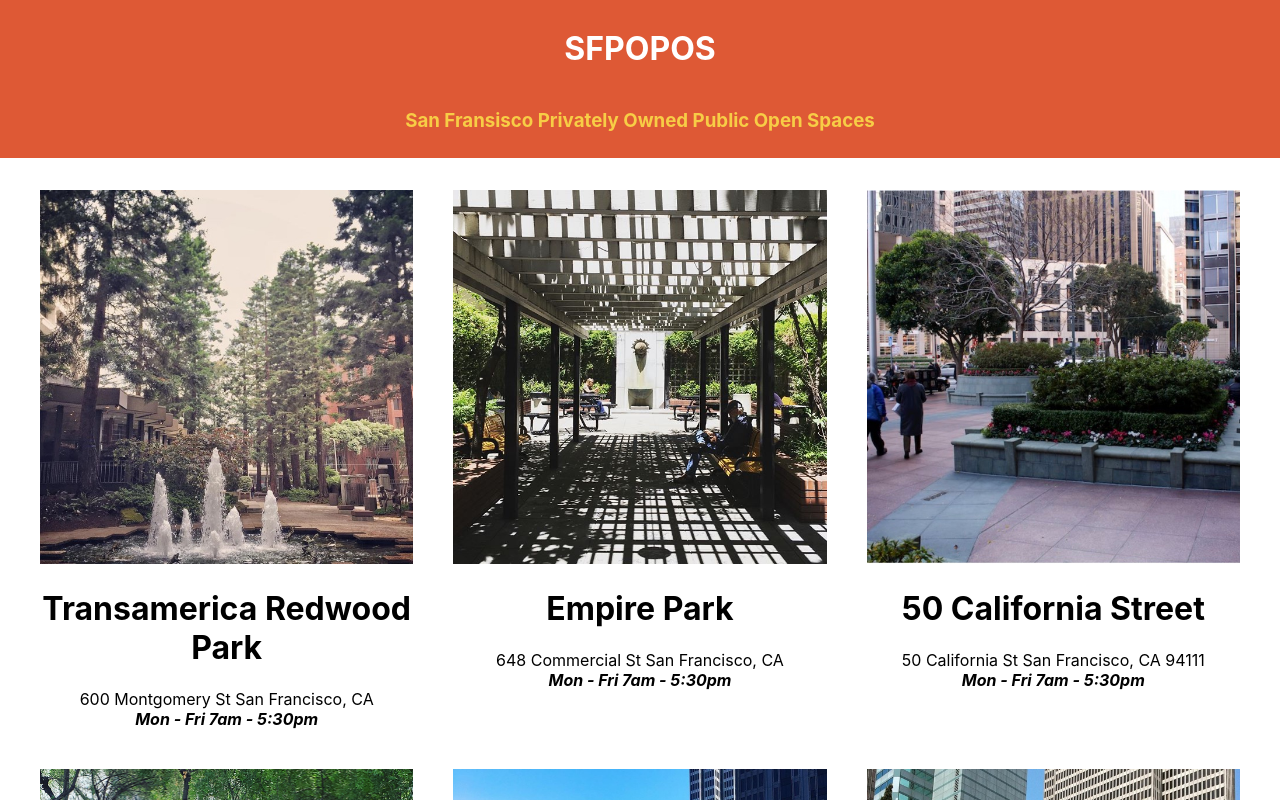
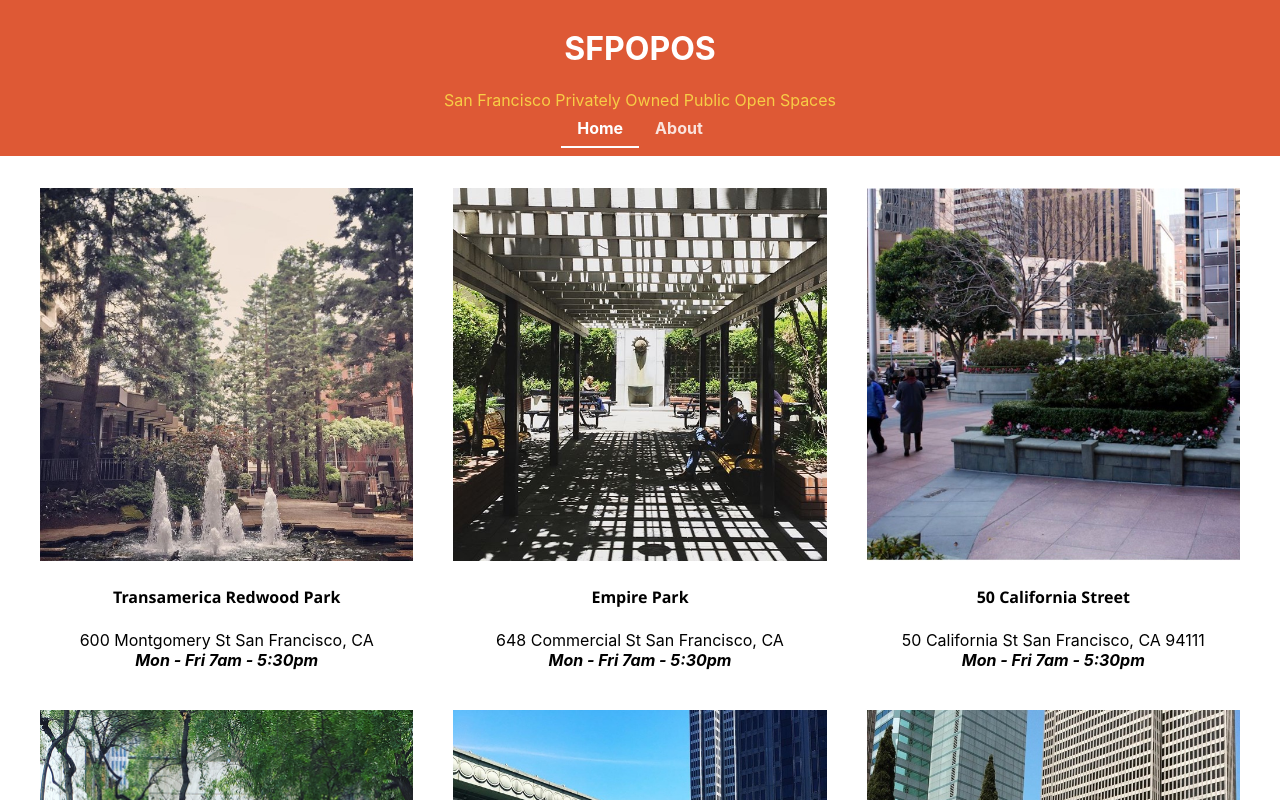
Before and after one commit to mcdott/1320-react-tutorial-sfpopos, a React (Create React App) app: page / in a window 1280 px wide. Shown: the top 800 px of the page. Built offline with nearby package versions, Linux system fonts and the light colour scheme.

Commit message:
Added About page and routes between Home and About

```diff
--- a/package.json
+++ b/package.json
@@ -8,6 +8,7 @@
     "@testing-library/user-event": "^13.5.0",
     "react": "^18.2.0",
     "react-dom": "^18.2.0",
+    "react-router-dom": "^6.8.0",
     "react-scripts": "5.0.1",
     "web-vitals": "^2.1.4"
   },
--- /dev/null
+++ b/src/About.js
@@ -0,0 +1,17 @@
+import React from 'react'
+
+function About() {
+  return (
+    <div>
+      <h1>About SFPOPOS</h1>
+      <p>POPOS are publicly accessible spaces in
+        forms of plazas, terraces, atriums, small
+        parks, and even snippets which are provided
+        and maintained by private developers. In San
+        Francisco, POPOS mostly appear in the Downtown
+        office district area.</p>
+    </div>
+  )
+}
+
+export default About;
--- a/src/App.js
+++ b/src/App.js
@@ -1,15 +1,12 @@
-import './App.css';
-
-import Title from './Title';
-import POPOSList from './POPOSList';
-import Footer from './Footer';
+import { Outlet } from "react-router-dom";
+import "./App.css";
+import Title from "./Title";
 
 function App() {
   return (
     <div className='App'>
       <Title />
-      <POPOSList />
-      <Footer />
+      <Outlet />
     </div>
   );
 }
--- a/src/POPOSSpace.css
+++ b/src/POPOSSpace.css
@@ -13,3 +13,7 @@
 font-style: italic;
 font-weight: bold;
 }
+
+.POPOSName {
+font-family: 'Segoe UI', Tahoma, Geneva, Verdana, sans-serif;
+}
--- a/src/POPOSSpace.js
+++ b/src/POPOSSpace.js
@@ -10,7 +10,7 @@
           height="300"
           alt="The space"
         />
-        <h1>{name}</h1>
+        <h4 className='POPOSName'>{name}</h4>
         <div>{address}</div>
         <div className='hours'>{hours}</div>
       </div>
--- a/src/Title.css
+++ b/src/Title.css
@@ -15,3 +15,16 @@
 .Title-Subtitle {
   color: #f7cd46;
 }
+
+.Title a {
+  display: inline-block;
+  padding: 0.5em 1em;
+  color: rgba(255, 255, 255, 0.835);
+  font-weight: bold;
+  text-decoration: none;
+}
+
+.Title .nav-link-active {
+  color: #fff;
+  border-bottom: 2px solid;
+}
--- a/src/Title.js
+++ b/src/Title.js
@@ -1,15 +1,37 @@
 import React from "react";
-import './Title.css'
+import { NavLink } from "react-router-dom";
+import "./Title.css";
 
 function Title() {
-    return (
-        <div className="Title">
-            <h1>SFPOPOS</h1>
-            <div className="Title-Subtitle">
-            <h3>San Fransisco Privately Owned Public Open Spaces</h3>
-            </div>
+  return (
+    <div className='Title'>
+      <header>
+        <h1>SFPOPOS</h1>
+        <div className='Title-Subtitle'>
+          San Francisco Privately Owned Public Open Spaces
         </div>
-    );
-};
+
+        <div>
+          <NavLink
+            className={({ isActive }) =>
+              isActive ? "nav-link-active" : "nav-link"
+            }
+            to='/'
+          >
+            Home
+          </NavLink>
+          <NavLink
+            className={({ isActive }) =>
+              isActive ? "nav-link-active" : "nav-link"
+            }
+            to='/about'
+          >
+            About
+          </NavLink>
+        </div>
+      </header>
+    </div>
+  );
+}
 
 export default Title;
--- a/src/index.js
+++ b/src/index.js
@@ -1,14 +1,26 @@
 import React from 'react';
-import ReactDOM from 'react-dom/client';
+//import ReactDOM from 'react-dom/client';
+import { createRoot } from 'react-dom/client'
 import './index.css';
 import App from './App';
+import POPOSList from './POPOSList';
+import About from './About';
 import reportWebVitals from './reportWebVitals';
+import { HashRouter as Router, Routes, Route } from 'react-router-dom';
 
-const root = ReactDOM.createRoot(document.getElementById('root'));
+const rootElement = document.getElementById('root');
+const root = createRoot(rootElement);
+
 root.render(
-  <React.StrictMode>
-    <App />
-  </React.StrictMode>
+  <Router>
+    <Routes>
+      <Route path="/" element={<App />}>
+        <Route path="/" element={<POPOSList />} />
+        <Route path="about" element={<About />} />
+      </Route>
+    </Routes>
+  </Router>
+  //document.getElementById('root')
 );
 
 // If you want to start measuring performance in your app, pass a function
```
Also changed, not shown: 1 other file (tests, documents, lock files or other folders). Lines whose indentation alone changed are shown as unchanged.
